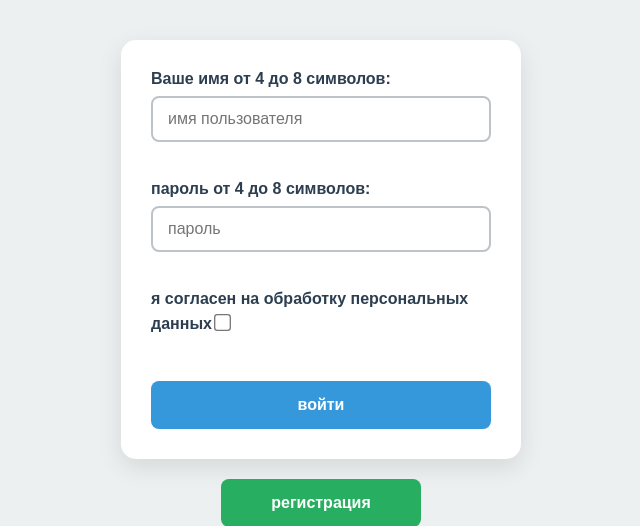
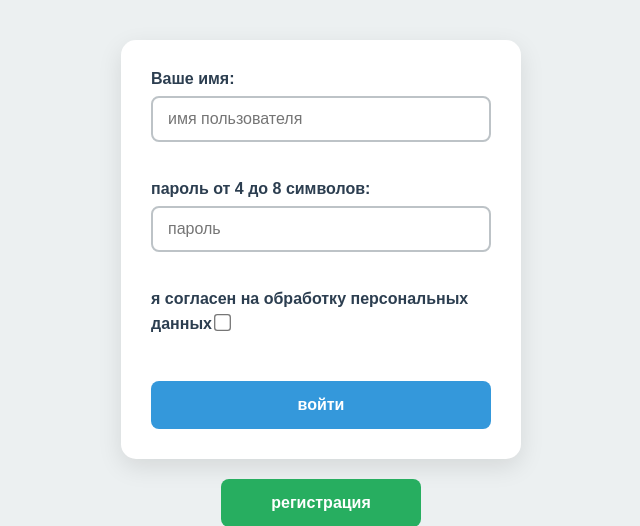
Before and after one commit to weRytew/PredProfLast, a Flask app: page / in a window 1280 px wide. Shown: the top 526 px of the page, without its empty margins (319-959 px from the left). Run offline with Flask 3, Linux system fonts and the light colour scheme; parts of the project's set-up code (start-up, migrations or seed data) failed here and were passed over.

Commit message:
Update MainEnterAndLinkToReg.html

```diff
--- a/templates/MainEnterAndLinkToReg.html
+++ b/templates/MainEnterAndLinkToReg.html
@@ -11,7 +11,7 @@
     <p id="ErrorText"></p>
     <form id="regForm" method="POST">
         <label>
-            Ваше имя от 4 до 8 символов:
+            Ваше имя:
             <input type="text"
             name="name"
             id="naem"
@@ -27,7 +27,7 @@
             id="password"
             placeholder="пароль"
             minlength="4"
-            maxlength="8"
+            maxlength="12"
             required>
         </label><br>
         <label>
@@ -41,4 +41,5 @@
     </form>
     <button id="buttonForReg">регистрация</button>
 </body>
+
 </html>
```
